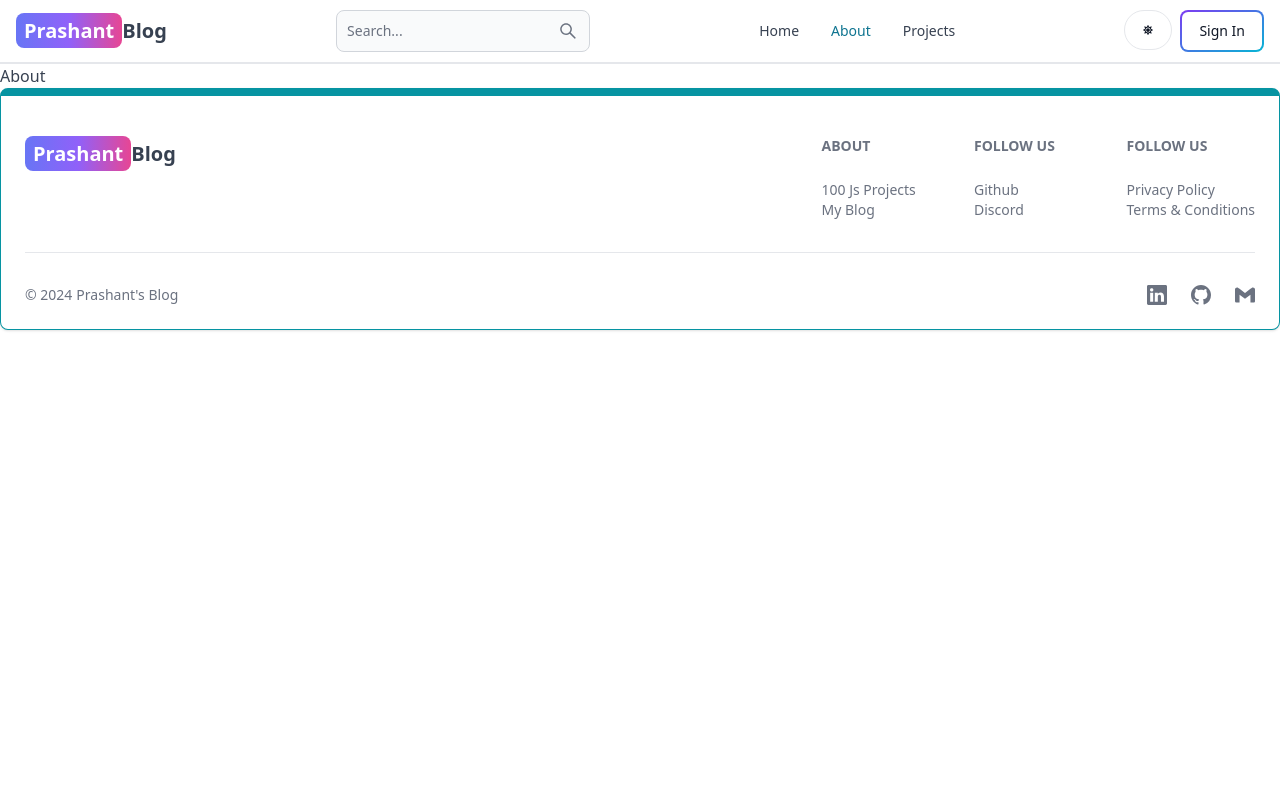
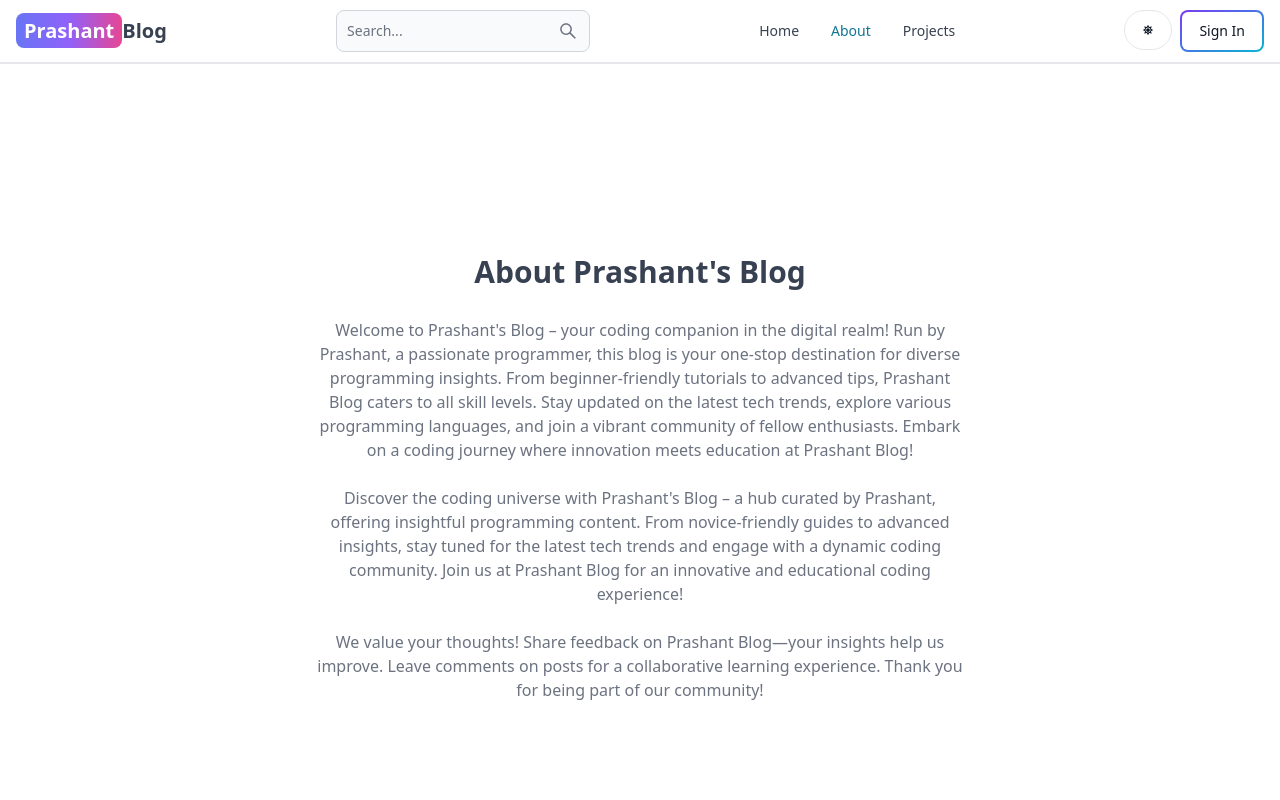
Before and after one commit to PrashantMaurya252/blog-app, a React (Vite) app in the folder client/: page /about in a window 1280 px wide. Shown: the top 800 px of the page. Built offline with nearby package versions, Linux system fonts and the light colour scheme; no server answers.

Commit message:
about and projects pages

```diff
--- a/client/index.html
+++ b/client/index.html
@@ -2,7 +2,7 @@
 <html lang="en">
   <head>
     <meta charset="UTF-8" />
-    <link rel="icon" type="image/svg+xml" href="/vite.svg" />
+    <link rel="icon"  href="https://images.pexels.com/photos/262508/pexels-photo-262508.jpeg?auto=compress&cs=tinysrgb&w=600" />
     <meta name="viewport" content="width=device-width, initial-scale=1.0" />
     <title>MERN Blog</title>
   </head>
--- a/client/src/pages/About.jsx
+++ b/client/src/pages/About.jsx
@@ -1,9 +1,42 @@
 function About() {
-    return (
+  return (
+    <div className="min-h-screen flex items-center justify-center">
+      <div className="max-w-2xl mx-auto p-3 text-center">
         <div>
-            About
+          <h1 className="text-3xl font-semibold text-center my-7">
+            About Prashant's Blog
+          </h1>
+          <div className="text-md text-gray-500 flex flex-col gap-6">
+            <p>
+              Welcome to Prashant's Blog – your coding companion in the digital
+              realm! Run by Prashant, a passionate programmer, this blog is your
+              one-stop destination for diverse programming insights. From
+              beginner-friendly tutorials to advanced tips, Prashant Blog caters
+              to all skill levels. Stay updated on the latest tech trends,
+              explore various programming languages, and join a vibrant
+              community of fellow enthusiasts. Embark on a coding journey where
+              innovation meets education at Prashant Blog!
+            </p>
+
+            <p>
+              Discover the coding universe with Prashant's Blog – a hub curated by
+              Prashant, offering insightful programming content. From
+              novice-friendly guides to advanced insights, stay tuned for the
+              latest tech trends and engage with a dynamic coding community.
+              Join us at Prashant Blog for an innovative and educational coding
+              experience!
+            </p>
+            <p>
+              We value your thoughts! Share feedback on Prashant Blog—your
+              insights help us improve. Leave comments on posts for a
+              collaborative learning experience. Thank you for being part of our
+              community!
+            </p>
+          </div>
         </div>
-    )
+      </div>
+    </div>
+  );
 }
 
-export default About
+export default About;
--- a/client/src/pages/Projects.jsx
+++ b/client/src/pages/Projects.jsx
@@ -1,9 +1,19 @@
+import CallToAction from "../components/CallToAction";
+
 function Projects() {
-    return (
-        <div>
-            Projects
-        </div>
-    )
+  return (
+    <div className="min-h-scrren max-w-2xl mx-auto flex justify-center items-center flex-col gap-6 p-3">
+      <h1 className="text-3xl font-semibold">Projects</h1>
+      <p className="text-md text-gray-500">
+        Explore Prashant's Blog's projects – a showcase of innovative coding
+        endeavors. From web development to data science, each project represents
+        a creative exploration in the world of programming. Dive into these
+        concise, impactful creations and get inspired for your coding
+        adventures!
+      </p>
+      <CallToAction />
+    </div>
+  );
 }
 
-export default Projects
+export default Projects;
```
